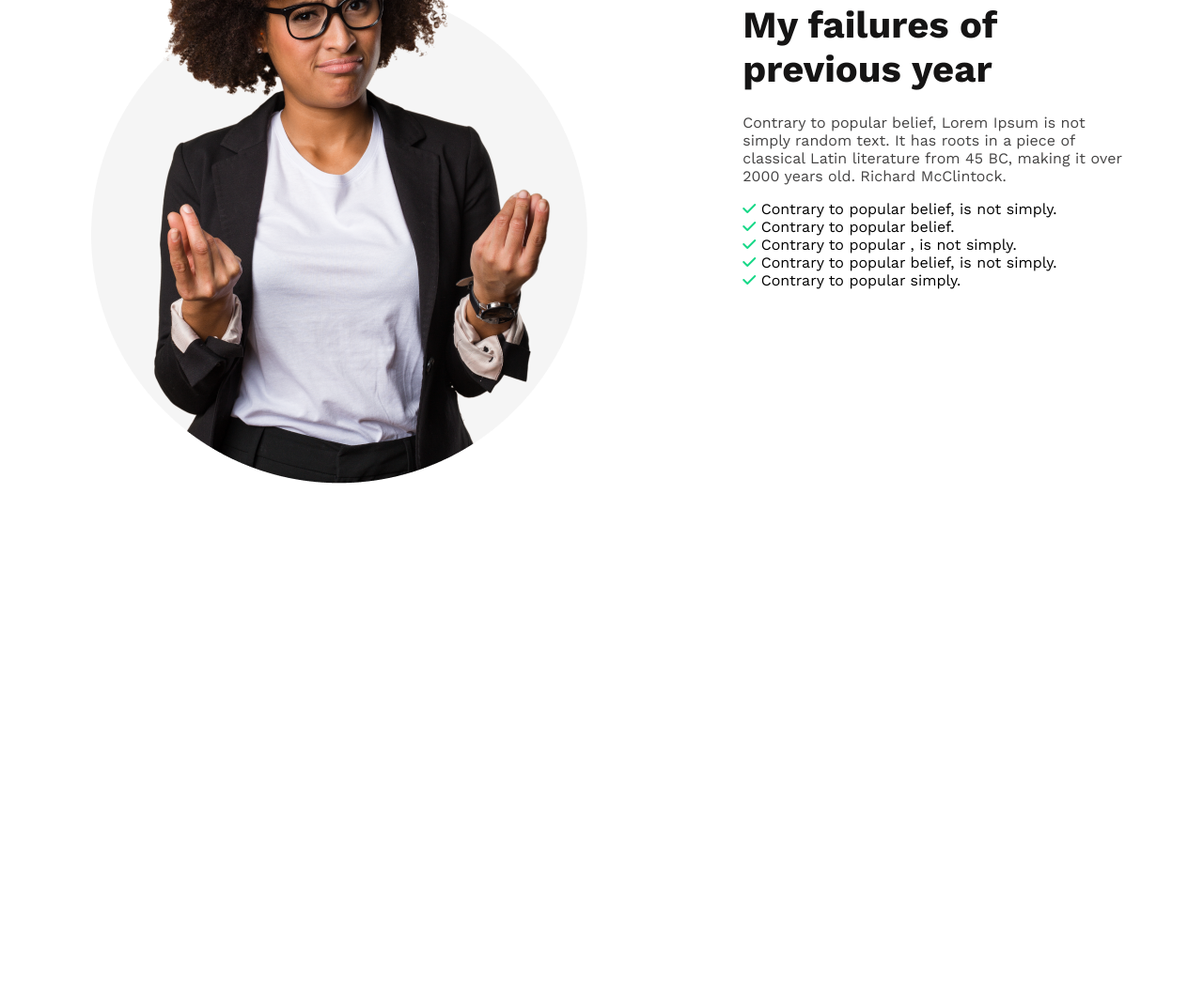
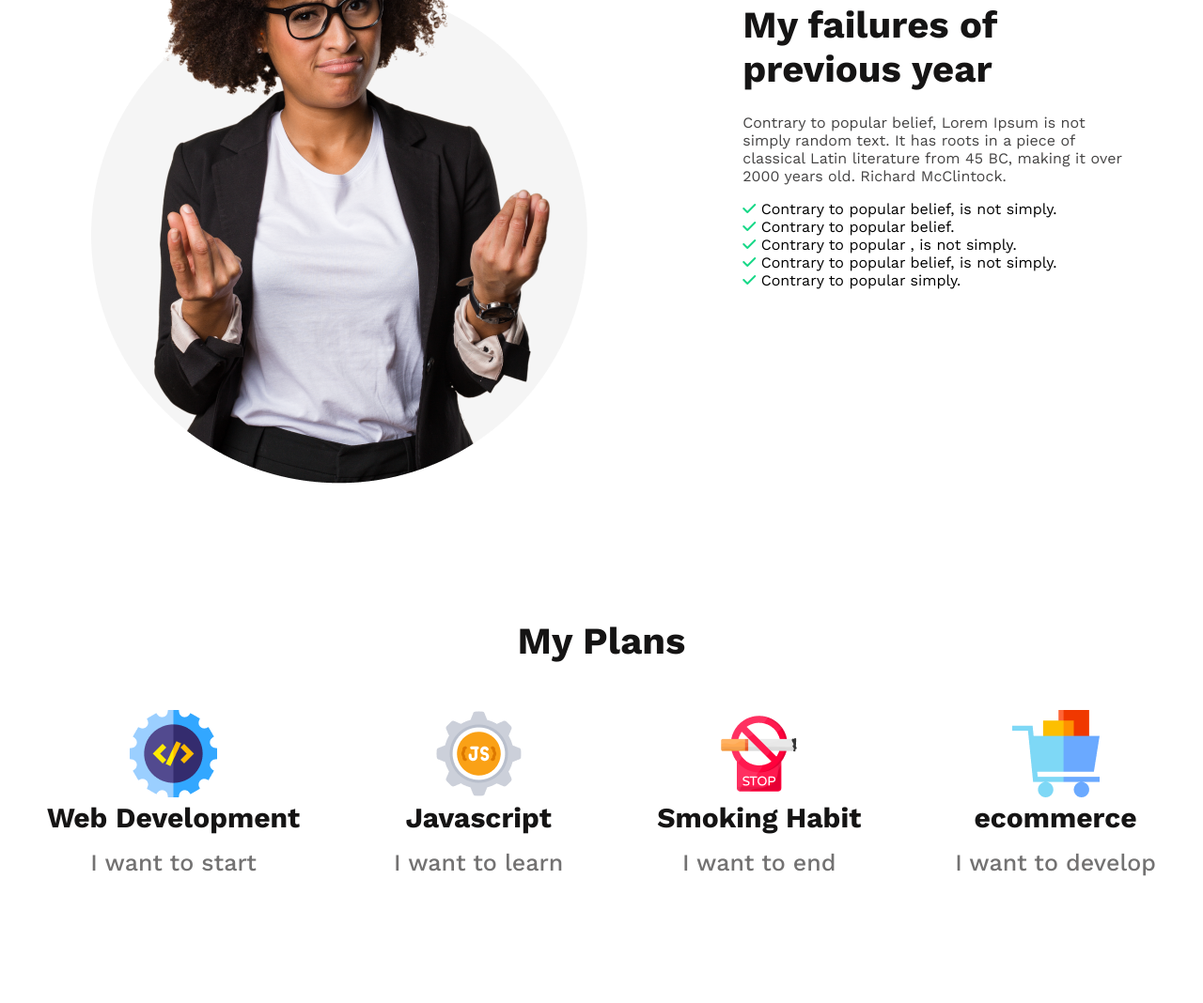
Before and after one commit to AzizunNahar7/new-year-new-me, a plain HTML site: page index.html in a window 1280 px wide. Shown: the part 1435-2503 px from the top of the page at 94% size. Before the commit the page ends 1954 px from the top, so only its background shows below. Drawn offline with nearby package versions, Linux system fonts and the light colour scheme.

Commit message:
added plan section

```diff
--- a/index.html
+++ b/index.html
@@ -39,6 +39,32 @@
             </div>
         </div>
     </section>
+    <!-- Plan section  -->
+    <section>
+        <h2 class="plan-title">My Plans</h2>
+        <div class="skills-container">
+            <div>
+                <img src="images/icons/web.png" alt="">
+            <h4 class="skill-title">Web Development</h4>
+            <p class="skill-description">I want to start</p>
+            </div>
+            <div>
+                <img src="images/icons/js.png" alt="">
+                <h4 class="skill-title">Javascript</h4>
+                <p class="skill-description">I want to learn</p>
+            </div>
+            <div>
+                <img src="images/icons/smoke.png" alt="">
+                <h4 class="skill-title">Smoking Habit</h4>
+                <p class="skill-description">I want to end</p>
+            </div>
+            <div>
+                <img src="images/icons/ecom.png" alt="">
+                <h4 class="skill-title">ecommerce</h4>
+                <p class="skill-description">I want to develop</p>
+            </div>
+        </div>
+    </section>
    </main>
 </body>
 </html>
--- a/styles/styles.css
+++ b/styles/styles.css
@@ -55,6 +55,7 @@ main{
     justify-content: center;
     align-items: center;
     text-align: left;
+    margin-bottom: 140px;
 }
 
 .failure-content{
@@ -83,3 +84,36 @@ main{
 .fa-solid{
     color: #16D887;
 }
+
+
+/* Plan section styles */
+.plan-title{
+    color: #151414;
+    text-align: center;
+    font-size: 40px;
+    font-weight: 700;
+    margin-bottom: 50px;
+}
+
+.skills-container{
+    display: flex;
+    text-align: center;
+}
+
+.s-pic{
+    margin-bottom: 24px;
+}
+
+.skill-title{
+    color: #151414;
+    font-size: 30px;
+    font-weight: 700;
+    margin-bottom: 16px;
+}
+
+.skill-description{
+    color: #737272;
+    font-size: 25px;
+    font-weight: 500;
+    margin-bottom: 135px;
+}
```
